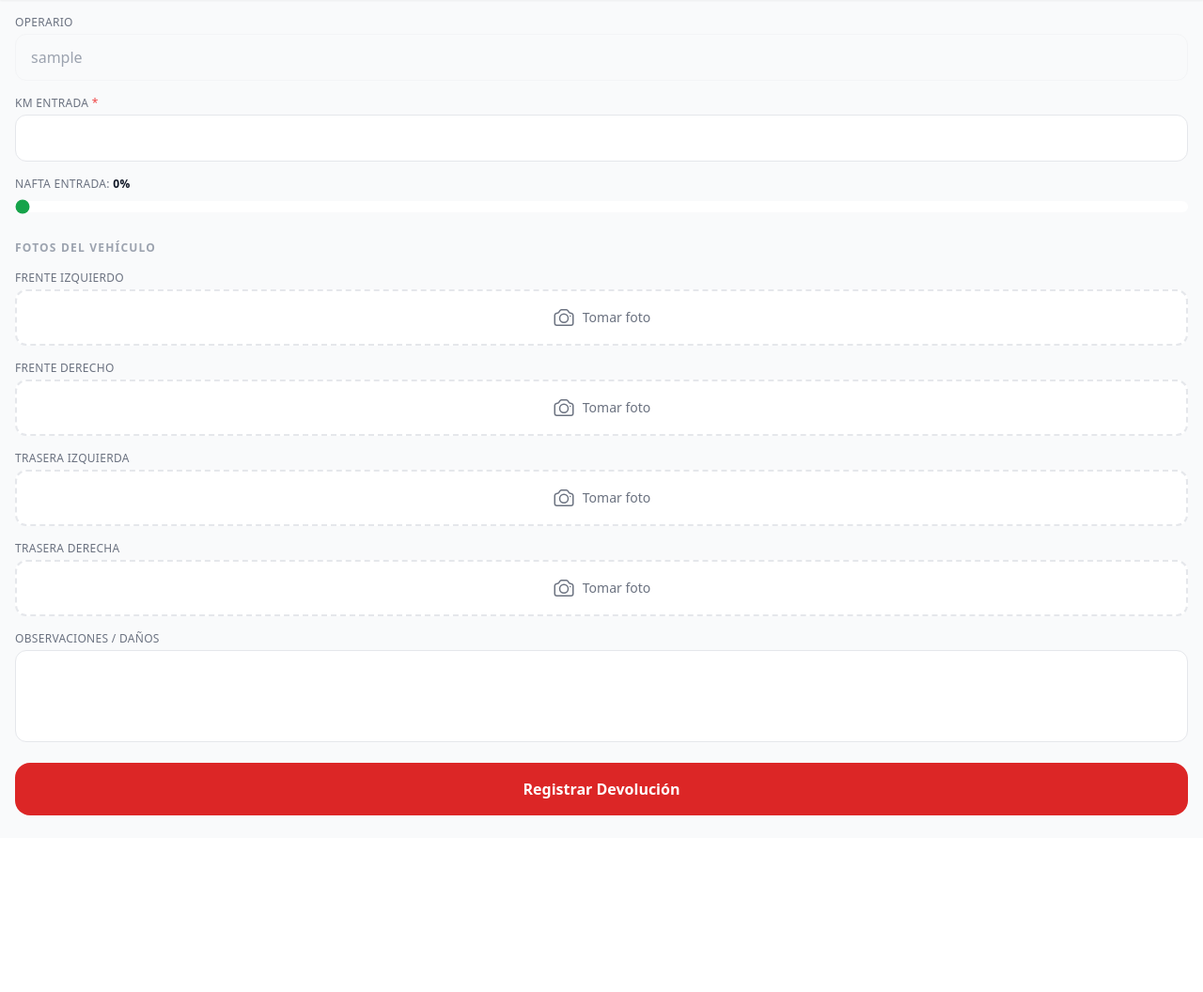
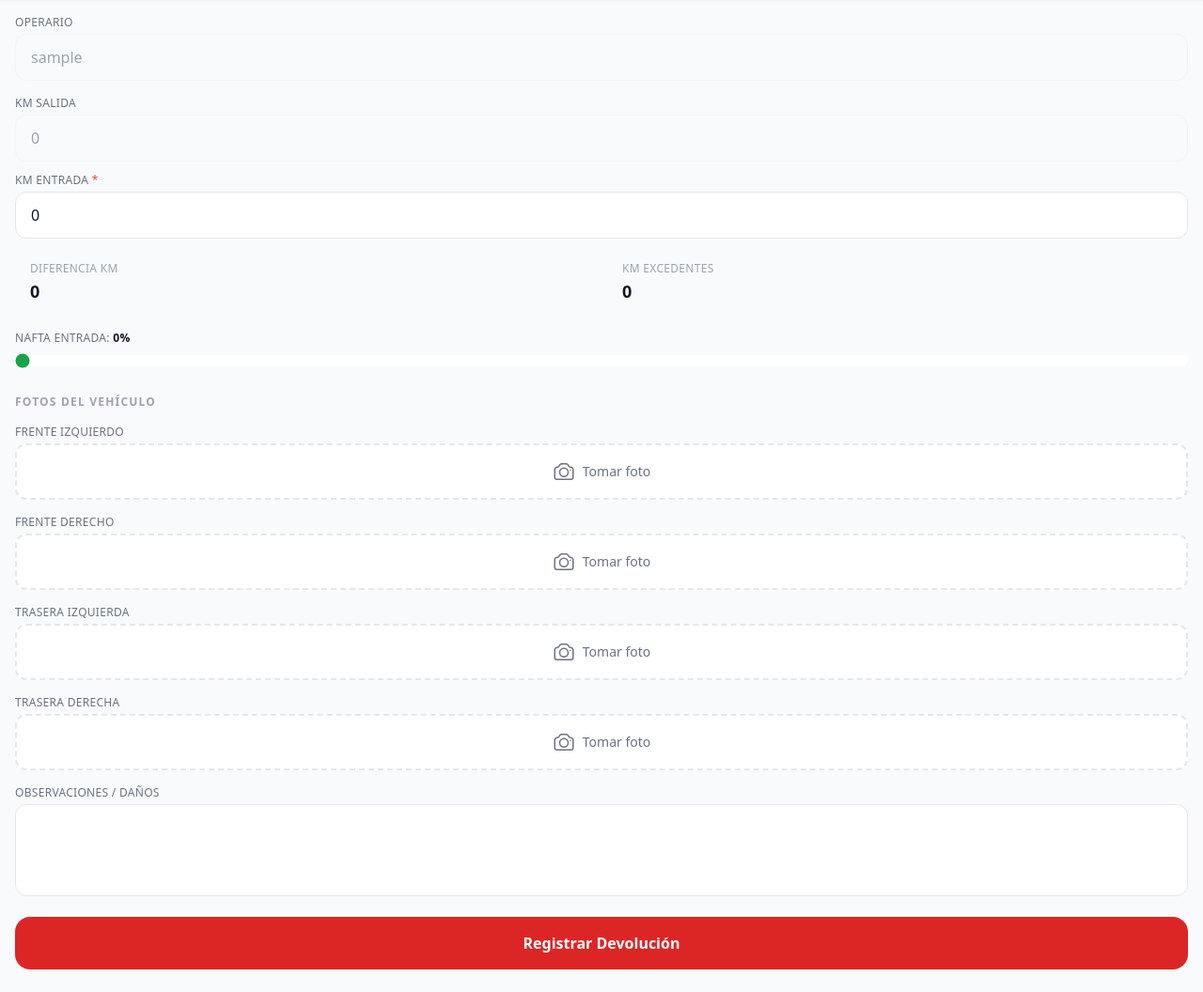
Before and after one commit to fvenanti/opr.carcloud, a FastAPI app: page /planilla/1/recepcion in a window 1280 px wide. Shown: the part 56-1112 px from the top of the page at 94% size. Before the commit the page ends 924 px from the top, so only its background shows below. Run offline with FastAPI, Linux system fonts and the light colour scheme; the visitor is signed in with stand-in values (Sample User, id 1); data that the repository does not hold is empty; parts of the project's set-up code (start-up, migrations or seed data) failed here and were passed over; some libraries are stand-ins or nearby versions.

Commit message:
Show km salida, diferencia and excess km cost in recepcion form
Co-Authored-By: Claude Sonnet 4.6 <noreply@anthropic.com>

```diff
--- a/routers/recepcion.py
+++ b/routers/recepcion.py
@@ -33,13 +33,29 @@ async def _guardar_foto(file: UploadFile, id_reserva: int, key: str) -> str | No
 async def ver(request: Request, id_reserva: int):
     rows = query("SELECT * FROM recepciones WHERE IdReserva = ?", [id_reserva])
     recepcion = rows[0] if rows else {}
+
+    ent = query("SELECT KmSalida FROM entregas WHERE IdReserva = ?", [id_reserva])
+    km_salida = int(ent[0]["KmSalida"] or 0) if ent else 0
+
+    res = query("""
+        SELECT Km, [Km adicional] AS KmAdicional, [Monedas.Descripcion] AS Moneda
+        FROM dbo.vw_AppSheet_Reservas WHERE IdReserva = ?
+    """, [id_reserva])
+    km_disponible  = int(res[0]["Km"] or 0)          if res else 0
+    km_adicional   = float(res[0]["KmAdicional"] or 0) if res else 0
+    moneda         = (res[0]["Moneda"] or "Pesos")    if res else "Pesos"
+
     nombre_op = request.session.get("user_nombre", "")
     return templates.TemplateResponse("recepcion.html", {
-        "request":    request,
-        "id_reserva": id_reserva,
-        "recepcion":  recepcion,
-        "nombre_op":  nombre_op,
-        "ok":         request.query_params.get("ok"),
+        "request":       request,
+        "id_reserva":    id_reserva,
+        "recepcion":     recepcion,
+        "nombre_op":     nombre_op,
+        "km_salida":     km_salida,
+        "km_disponible": km_disponible,
+        "km_adicional":  km_adicional,
+        "moneda":        moneda,
+        "ok":            request.query_params.get("ok"),
     })
 
 
--- a/templates/recepcion.html
+++ b/templates/recepcion.html
@@ -47,10 +47,52 @@
            class="w-full border border-gray-100 rounded-xl px-4 py-3 text-gray-400 bg-gray-50">
   </div>
 
-  <div>
-    <label class="block text-xs text-gray-500 mb-1 uppercase tracking-wide">Km Entrada <span class="text-red-500">*</span></label>
-    <input type="number" name="km_entrada" value="{{ recepcion.KmEntrada or '' }}" min="0" required
-           class="w-full border border-gray-200 rounded-xl px-4 py-3 text-gray-900 focus:outline-none focus:border-green-500">
+  <!-- KM block -->
+  <div x-data="{
+    km_entrada: {{ recepcion.KmEntrada or 0 }},
+    km_salida:  {{ km_salida }},
+    km_disp:    {{ km_disponible }},
+    km_adic:    {{ km_adicional }},
+    get dif()  { return Math.max(0, this.km_entrada - this.km_salida) },
+    get exced(){ return Math.max(0, this.dif - this.km_disp) },
+    get monto(){ return Math.round(this.exced * this.km_adic) },
+    fmt(n)     { return n.toLocaleString('es-AR') }
+  }" class="space-y-3">
+
+    <div>
+      <label class="block text-xs text-gray-500 mb-1 uppercase tracking-wide">Km Salida</label>
+      <input type="text" value="{{ km_salida }}" disabled
+             class="w-full border border-gray-100 rounded-xl px-4 py-3 text-gray-400 bg-gray-50">
+    </div>
+
+    <div>
+      <label class="block text-xs text-gray-500 mb-1 uppercase tracking-wide">Km Entrada <span class="text-red-500">*</span></label>
+      <input type="number" name="km_entrada" x-model.number="km_entrada" min="0" required
+             class="w-full border border-gray-200 rounded-xl px-4 py-3 text-gray-900 focus:outline-none focus:border-green-500">
+    </div>
+
+    <div class="grid grid-cols-2 gap-3">
+      <div class="bg-gray-50 rounded-xl px-4 py-3">
+        <p class="text-xs text-gray-400 uppercase tracking-wide mb-0.5">Diferencia Km</p>
+        <p class="text-lg font-bold text-gray-900" x-text="fmt(dif)">—</p>
+      </div>
+      <div :class="exced > 0 ? 'bg-red-50' : 'bg-gray-50'" class="rounded-xl px-4 py-3">
+        <p class="text-xs text-gray-400 uppercase tracking-wide mb-0.5">Km excedentes</p>
+        <p class="text-lg font-bold" :class="exced > 0 ? 'text-red-600' : 'text-gray-900'" x-text="fmt(exced)">—</p>
+      </div>
+    </div>
+
+    <div x-show="exced > 0" :class="exced > 0 ? 'bg-red-50 border-red-200' : 'bg-gray-50 border-gray-100'"
+         class="border rounded-xl px-4 py-3">
+      <p class="text-xs text-gray-400 uppercase tracking-wide mb-0.5">Monto excedente</p>
+      <p class="text-xl font-bold text-red-600">
+        <span x-text="'{{ '$' if 'olar' not in moneda else 'US$' }} ' + fmt(monto)"></span>
+      </p>
+      <p class="text-xs text-gray-400 mt-0.5">
+        <span x-text="fmt(exced)"></span> km × <span x-text="fmt(km_adic)"></span>
+      </p>
+    </div>
+
   </div>
 
   <div x-data="{ nafta: {{ recepcion.NaftaEntrada or 0 }} }">
```
